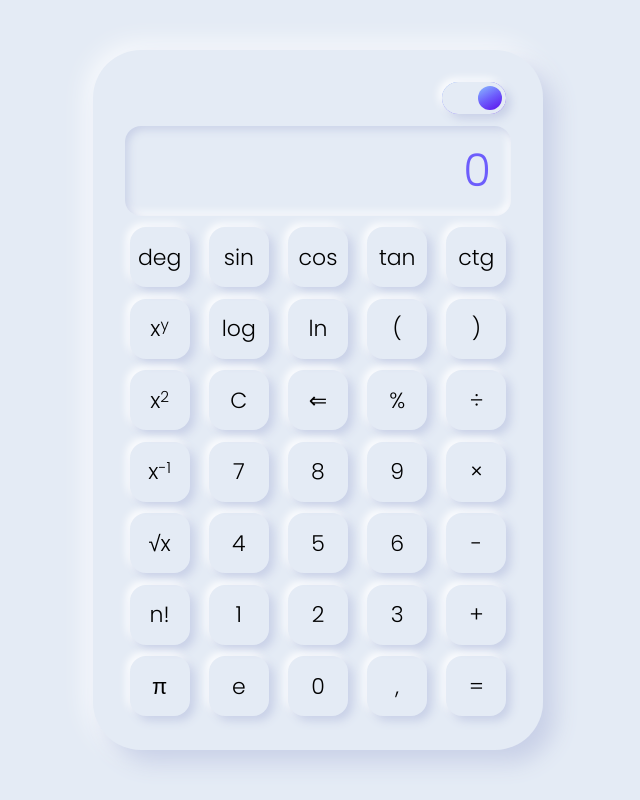
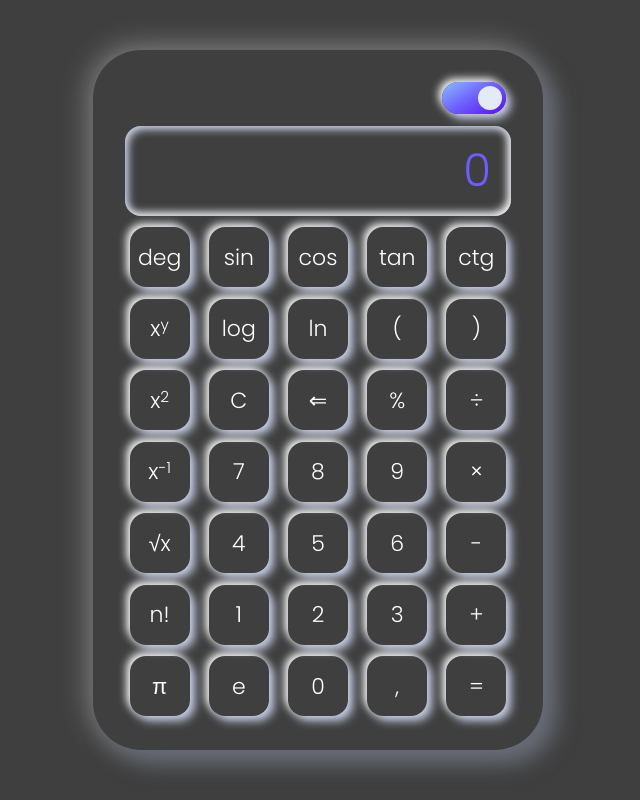
Before and after one commit to Renik07/calc, a plain HTML site: page index.html in a window 1280 px wide. Both pictures are taken after a click on the label 795 px from the left and 98 px from the top of the page. Shown: the whole page, without its empty margins (322-962 px from the left). Drawn offline with Linux system fonts and the light colour scheme.

Commit message:
add dark mode

```diff
--- a/main.js
+++ b/main.js
@@ -26,6 +26,9 @@ function equal() {
 		tempVar = '';
 		return;
 	}
+	if (eval(input.value) == Infinity) {
+		input.value = '0';
+	}
 	if (input.value) {
 		input.value = eval(input.value);
 	}
@@ -47,7 +50,6 @@ function percent() {
 }
 
 // switch rad / deg
-
 function radOrDeg() {
 	if (unitOfMeasure.textContent == 'deg') {
 		unitOfMeasure.textContent = 'rad'
@@ -57,7 +59,6 @@ function radOrDeg() {
 }
 
 // trigonometry
-
 function trig(name) {
 	if (input.value) {
 		switch(name) {
@@ -100,7 +101,6 @@ function trig(name) {
 }
 
 // logarithms
-
 function log (name) {
 	if (input.value) {
 		switch(name) {
@@ -144,3 +144,28 @@ function getRecursion(n) {
 function factorial() {
 	input.value = getRecursion(input.value);
 }
+
+// dark mode
+const checkBox = document.querySelector('.switch label');
+
+function darkMode() {
+	const body = document.body,
+				container = document.querySelector('.container'),
+				item = document.querySelectorAll('.item'),
+				itemInput = document.querySelectorAll('.item.input'),
+				inputHold = document.querySelectorAll('.dark-item.input::placeholder');
+
+
+	body.classList.toggle('dark-body');
+	container.classList.toggle('dark-container');
+
+	item.forEach(item => {
+		item.classList.toggle('dark-item');
+	});
+
+	itemInput.classList.toggle('dark-item.input');
+	inputHold.classList.toggle('dark-item.input::placeholder');
+
+}
+
+checkBox.addEventListener('click', darkMode);
--- a/style.css
+++ b/style.css
@@ -65,8 +65,8 @@ body {
 }
 .switch label::before {
 	content: '';
-	width: 95%;
-	height: 95%;
+	width: 100%;
+	height: 100%;
 	border-radius: inherit;
 	background: rgba(255,255,255,0);
 	opacity: 0;
@@ -74,14 +74,12 @@ body {
 }
 .switch input:checked ~ label::before {
 	width: 100%;
-	height: 101%;
+	height: 100%;
 	opacity: 1;
-	background: #E4EBF5;
-
 }
 .switch input:checked ~ label::after {
+	display: block;
 	left: 57%;
-	/* background: #9baacf; */
 	background: linear-gradient(330deg, #5b0eeb 0%, #6d5dfc 50%, #8abdff 100%);
 }
 
@@ -91,6 +89,7 @@ body {
 	display: flex;
 	justify-content: center;
 	align-items: center;
+	color: #000;
 	font-size: 22px;
 	width: 60px;
 	height: 60px;
@@ -110,6 +109,7 @@ body {
 }
 
 .item.input {
+	display: block;
 	width: 100%;
 	outline: none;
 	grid-column: 1/-1;
@@ -132,3 +132,31 @@ body {
 .item.equal:active {
 	color: #5b0eeb;
 }
+
+/* dark mode */
+
+.dark-body {
+	transition: all .4s ease;
+	background: rgba(0, 0, 0, 0.753);
+}
+.dark-container {
+	transition: all .4s ease;
+  box-shadow:.8rem .8rem 1.4rem #676b77,
+            -.2rem -.2rem 1.8rem rgb(133, 133, 133);
+}
+.dark-item {
+	transition: all .4s ease;
+	color: #fff;
+}
+.dark-item.input {
+	transition: all .4s ease;
+	color: #fff;
+}
+.dark-item.input::placeholder {
+	transition: all .4s ease;
+	color: #fff;
+}
+.switch input:checked ~ label::after {
+	left: 57%;
+	background: #E4EBF5;
+}
```
